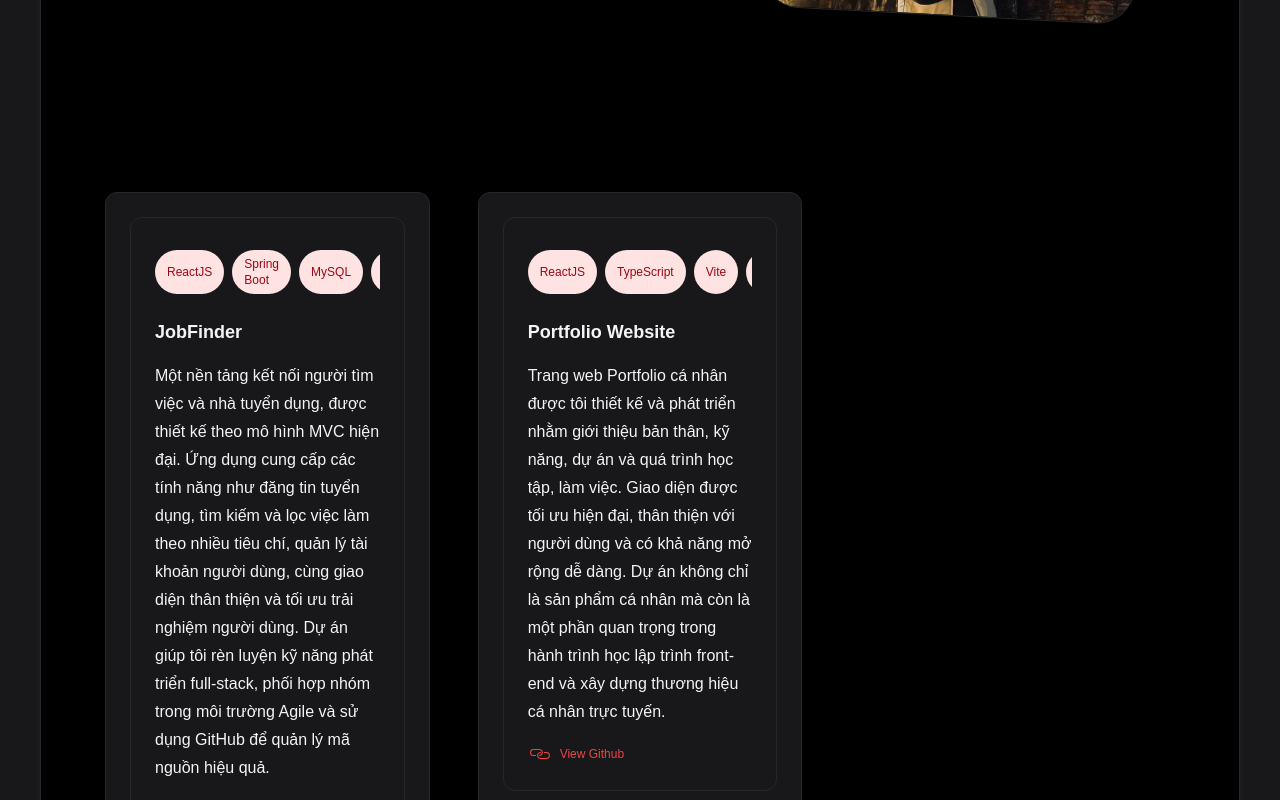
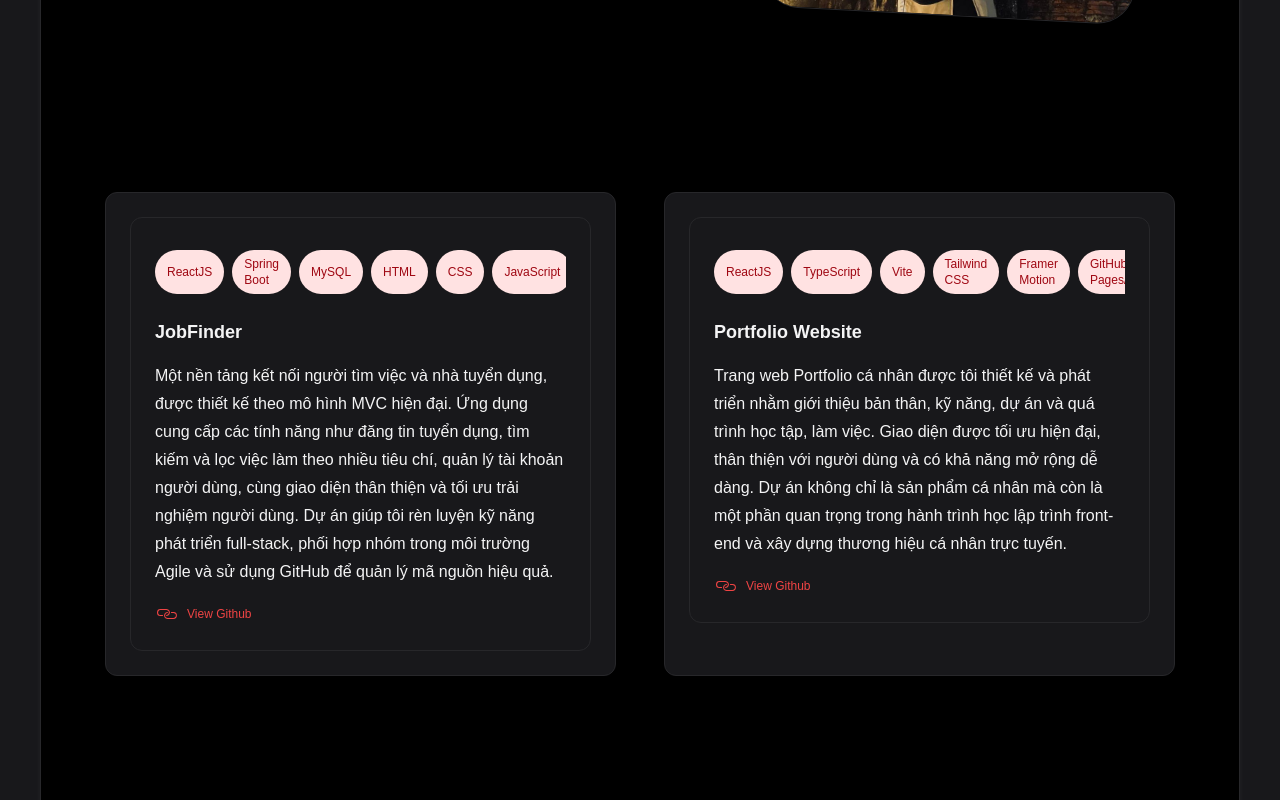
Before and after one commit to dat-21/dat_porfolio, a React (Vite) app: page / in a window 1280 px wide. Shown: the part 560-1360 px from the top of the page. Built offline with nearby package versions, Linux system fonts and the light colour scheme; no server answers.

Commit message:
update component Project.tsx

```diff
--- a/src/components/sections/Project.tsx
+++ b/src/components/sections/Project.tsx
@@ -2,19 +2,30 @@ import user_info from "../../data/userdata";
 import Project from "../Project.jsx";
 
 function Projects() {
+  const projects = user_info.projects;
+  const projectCount = projects.length;
+
+  // Xác định số cột linh hoạt
+  const gridCols =
+    projectCount === 1
+      ? "grid-cols-1"
+      : projectCount === 2
+        ? "sm:grid-cols-2"
+        : "sm:grid-cols-2 lg:grid-cols-3";
+
   return (
     <section
       id="projects"
-      className="
-       grid grid-cols-1 sm:grid-cols-2 lg:grid-cols-3
+      className={`
+        grid ${gridCols}
         gap-8 md:gap-12 lg:px-16
         py-16
         bg-[var(--color-bg)]
         text-[var(--color-text)]
         transition-colors duration-300
-      "
+      `}
     >
-      {user_info.projects.map((project, index) => (
+      {projects.map((project, index) => (
         <div
           key={index}
           className="
```
